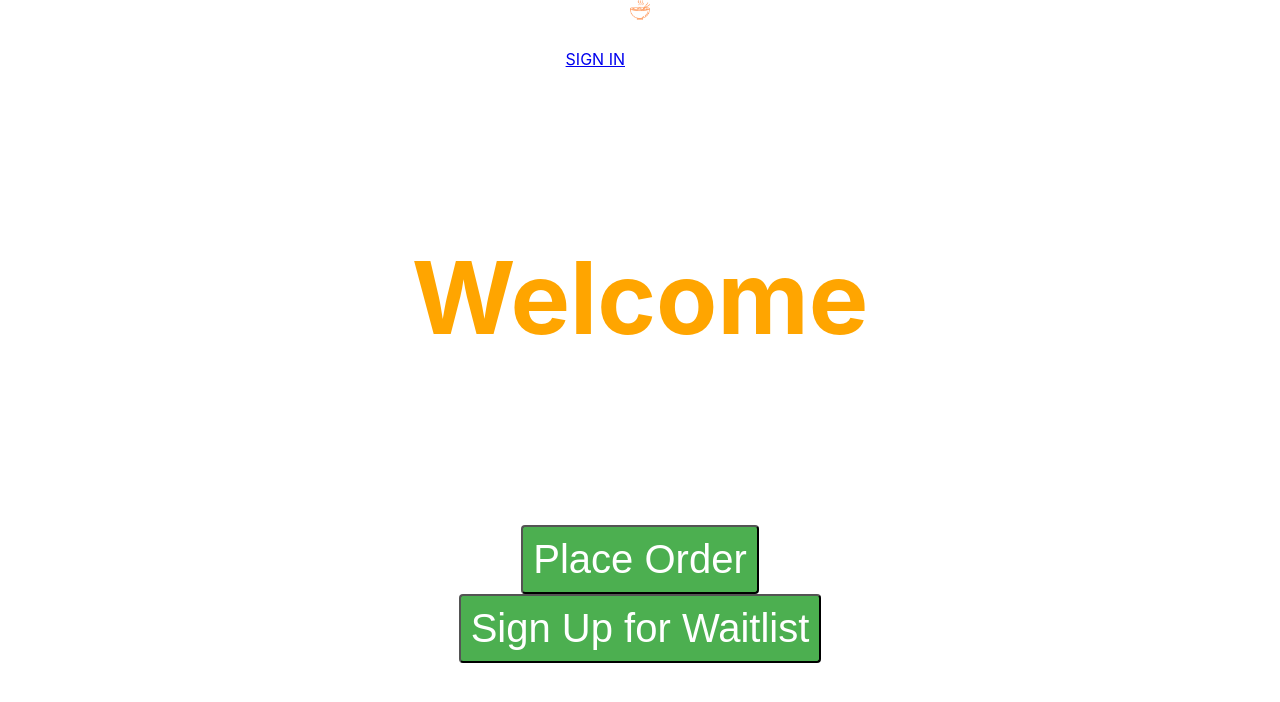
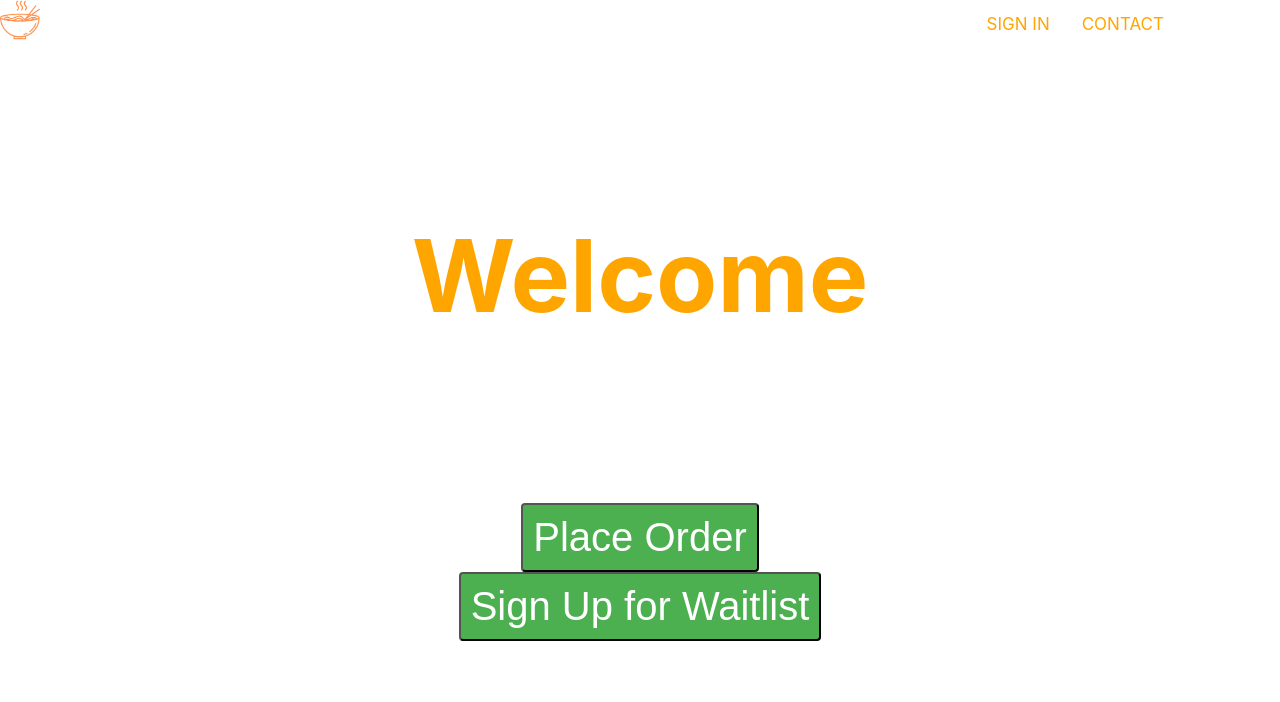
Before and after one commit to leowei31/nwhacks2021, a React (Create React App) app: page / in a window 1280 px wide. Shown: the top 702 px of the page. Built offline with nearby package versions, Linux system fonts and the light colour scheme; no server answers.

Commit message:
added header

```diff
--- a/src/App.js
+++ b/src/App.js
@@ -52,7 +52,7 @@ class App extends React.Component{
         <Header currentUser = {this.state.currentUser}/>
         <Switch>
           <Route exact path = '/' component = {HomePage}/>
-          <Route path = '/signin' render={()=> this.props.currentUser? (<Redirect to = '/'/>) : (<SignInPage/>)}/>
+          <Route exact path = '/signin' render={()=> this.state.currentUser? (<Redirect to = '/'/>) : (<SignInPage/>)}/>
         </Switch>
       </div>
     )
--- a/src/components/header/header.component.jsx
+++ b/src/components/header/header.component.jsx
@@ -11,9 +11,18 @@ import Logo from '../../pics/MenuLogo.png';
 const Header = ({currentUser}) =>(
     <div className = 'header'>
         <Link className= 'logo-container' to='/'>
-            <img src ={Logo} alt= 'Logo'/>
+            <img className ='logo' src ={Logo} alt= 'Logo'/>
         </Link>
         <div className= 'options'>
+
+            {
+                currentUser ? (
+                    <div className = 'option'>Hello {currentUser.displayName}</div>
+                ):(
+                    <div></div>
+                )
+            }
+
             {
                 currentUser ? (
                 <div className = 'option' onClick = {()=> auth.signOut()}>SIGN OUT</div>
@@ -21,6 +30,7 @@ const Header = ({currentUser}) =>(
                 <Link className = 'option' to ='/signin'>SIGN IN</Link>
                 )
             }
+            <Link className = 'option' to='/contact'>CONTACT</Link>
         </div>
     </div>
 )
--- a/src/components/header/header.styles.css
+++ b/src/components/header/header.styles.css
@@ -1,16 +1,20 @@
 .header {
-    height: 70px;
-    width: 100%;
-    justify-content: space-between;
-    margin-bottom: 25px;
+    background-color: white;
 }
 
 .logo-container {
-    height: 100%;
-    padding: 0;
-    margin: 0;
+    width: 46px;
+    height: 46px;
+    border-radius: 50%;
+    overflow: hidden;
+    margin-top: -6px;
+  }
 
-  }
+.logo{
+    width: 40px;
+    float: left;
+    margin: auto;
+}
 
 .options {
     width: 50%;
@@ -20,11 +24,11 @@
     justify-content: flex-end;
 }
 
-img{
-    height: 20px;
-}
-
 .options .option {
-    padding: 10px 15px;
-    cursor:pointer;
+    position: relative;
+    left: 500px;
+    color: orange;
+    padding: 14px 16px;
+    text-decoration: none;
+    font-size: 17px;
   }
```
Also changed, not shown: 1 other file (tests, documents, lock files or other folders).
